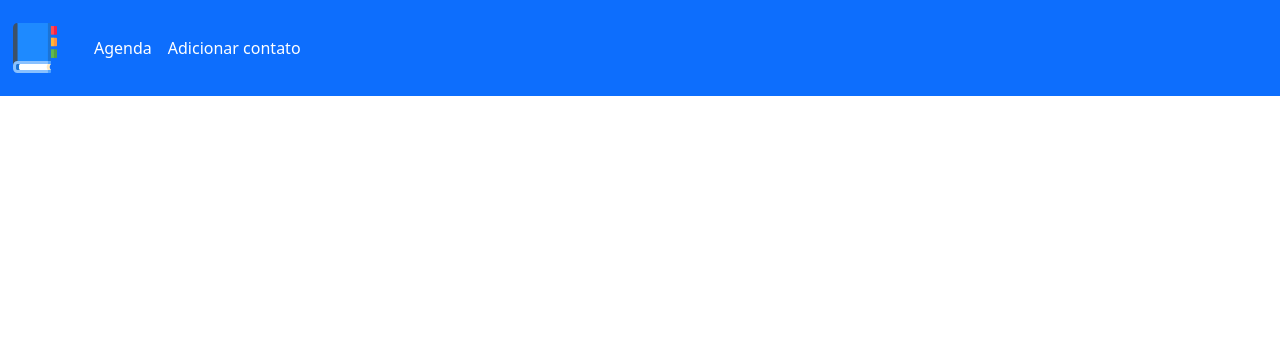
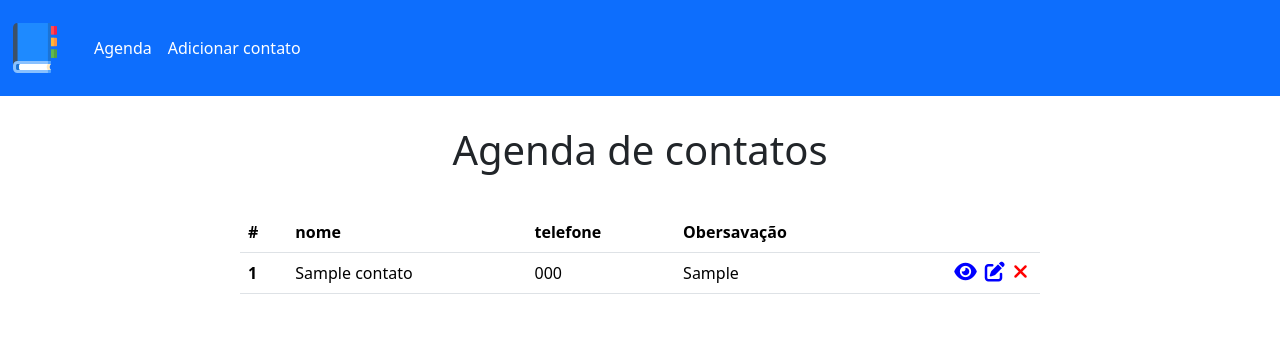
Before and after one commit to BSDO/php, a PHP site: page / in a window 1280 px wide. Shown: the top 356 px of the page. Run offline with PHP 8.4, Linux system fonts and the light colour scheme; tables that the repository leaves empty or names only in its code hold one stand-in row (values such as "Sample post"); some libraries are stand-ins or nearby versions.

Commit message:
aulas subidas

```diff
--- a/projeto_02/config/conexao.php
+++ b/projeto_02/config/conexao.php
@@ -1,25 +1,19 @@
 <?php
 
-//conexao com o banco de dados
-// uma forma de conecta ao banco
+  $host = "localhost";
+  $dbname = "agenda";
+  $user = "root";
+  $pass = "";
 
-$host = "localhost";
-$root = "root";
-$pass = "";
-$db = "agenda";
+  try {
 
+    $link = new PDO("mysql:host=$host;dbname=$dbname", $user, $pass);
 
-$link = new mysqli($host,$root,$pass,$db);
+    // Ativar o modo de erros
+    $link->setAttribute(PDO::ATTR_ERRMODE, PDO::ERRMODE_EXCEPTION);
 
-if($link->connect_error){
-    echo "Erro na conexão com o ".$link->connect_error  ."<br>";
-}
-else
-{
-    //echo "conectado com sucesso!";
-}
-
-
-
-
-?>
+  } catch(PDOException $e) {
+    // erro na conexão
+    $error = $e->getMessage();
+    echo "Erro: $error";
+  }
--- a/projeto_02/config/processamento.php
+++ b/projeto_02/config/processamento.php
@@ -1,9 +1,41 @@
 <?php
 
-    include('conexao.php');
-    include('url.php');
+    include("conexao.php");
+    include("url.php");
 
 
+    //retorna dado do banco
+    $id;
+
+    if(!empty($_GET)) {
+        $id = $_GET["id"];
+    }
+
+    // retorna todos os contatos
+    if(!empty($id)){
+
+        $query = "SELECT * FROM contatos WHERE id = :id";
+        $stmt = $link->prepare($query);
+        $stmt->bindParam(":id", $id);
+        $stmt->execute();
+
+        $contatos = $stmt->fetch();
 
 
+    } else
+    {
+
+
+            $contatos = [];
+
+            $qry = "SELECT * FROM contatos";
+
+            $stmt = $link->prepare($qry);
+
+            $stmt->execute();
+
+            $contatos = $stmt->fetchAll();
+
+    }
+
 ?>
--- a/projeto_02/css/style.css
+++ b/projeto_02/css/style.css
@@ -5,8 +5,115 @@
 }
 
 
-
 .navbar-brand img {
     width: 50px;
     margin: 10px;
 }
+
+#main-title{
+    text-align: center;
+    padding:30px;
+}
+
+/* HOME  */
+
+
+#contatos-table {
+    max-width: 800px;
+    margin: 0 auto;
+    padding-top: 30px;
+}
+
+#col-id{
+    font-weight:bold;
+}
+
+#contatos-table thead {
+    color: #fff;
+    background-color: #0000ff;
+}
+
+.actions{
+    text-align: right;
+    width:150px;
+}
+
+.actions i{
+    font-size: 20px;
+    margin-right: 4px;
+}
+
+.check-icon{
+    color: green;
+
+}
+
+.edit-icon{
+    color:#0000ff;
+}
+
+.delete-icon{
+    color:red;
+}
+
+.butao{
+    border: 0;
+    background-color: transparent;
+}
+
+
+#empty-list-text{
+    text-align: center;
+}
+
+#msg {
+    color:#155724;
+    background-color: #fff;
+    border: 1px solid #000000;
+    padding: 10px;
+    text-align:center;
+    max-width:500px;
+    margin: 0 auto;
+    margin-top: 30px;
+}
+
+
+/* Editar dados */
+
+
+
+#view-contatos{
+    max-width:500px;
+    margin: 0 auto;
+    padding: 30px;
+}
+
+#main-title-dado{
+    text-align: center;
+    padding:30px;
+    color:#aa1f1f
+}
+
+
+.container a{
+    text-decoration: none;
+}
+
+
+#back-index{
+    width: 70px;
+    padding: 5px;
+    text-align: center;
+    border: 1px solid black;
+    border-radius: 10px;
+    display:block;
+    position: absolute;
+    top:165px;
+}
+
+#back-index:hover{
+    color:#fff2f2;
+    font-weight: bold;
+    background-color: #2222e1;
+
+}
--- a/projeto_02/index.php
+++ b/projeto_02/index.php
@@ -1,13 +1,50 @@
 <?php
-     include('templates/header.php');
+     include("templates/header.php");
 ?>
-    <main>
+   <div class="container">
+        <?php if(isset($msg) && $msg != ''):?>
+           <p id="msg"><?= $msg ?></p>
+        <?php endif ?>
+        <h1 id="main-title">Agenda de contatos</h1>
+        <?php if(count($contatos) > 0): ?>
+            <table class="table table-responsive" id="contatos-table">
+                <thead>
+                    <tr>
+                        <th scope="col">#</th>
+                        <th scope="col">nome</th>
+                        <th scope="col">telefone</th>
+                        <th scope="col">Obersavação</th>
+                        <th></th>
+                    </tr>
+                </thead>
+                <tbody>
+                    <?php
+                        foreach($contatos as $contacts)
+                        {
+                    ?>
+                        <tr>
+                            <td scope="row" id="col-id"><?=$contacts["idcontato"];?></td >
+                            <td scope="row"><?=$contacts["nome"];?></td >
+                            <td scope="row"><?=$contacts["telefone"];?></td >
+                            <td scope="row" ><?=$contacts["obersavacao"];?></td>
+                            <td class="actions" >
+                                <a href="<?=$BASE_URL?>dados.contato.php"><i class="fa fa-eye edit-icon"></i></a>
+                                <a href="#"><i class="fa fa-edit edit-icon"></i></a>
+                                <button type="submit" class="butao"><i class="fas fa-times delete-icon"></i></button>
+                            </td>
 
 
+                        </tr>
 
+                    <?php
+                        }
+                    ?>
 
-    </main>
+                </tbody>
 
-<?php
-    include('templates/footer.php');
-?>
+            </table>
+
+        <?php else: ?>
+            <p id="empty-list-text">Ainda nao ha contatos na sua agenda, <a href="<?= $BASE_URL ?>create.php">Clique aqui para adicionar</a>.</p>
+        <?php endif ?>
+    </div>
--- a/projeto_02/templates/header.php
+++ b/projeto_02/templates/header.php
@@ -1,8 +1,15 @@
 <?php
-    include('config/conexao.php');
-    include('config/url.php');
+    include("config/conexao.php");
+    include("config/url.php");
+    include("config/processamento.php");
+
+    if(isset($_SESSION['msg']))
+    {
+        $msg = $_SESSION['msg'];
+        $_SESSION['msg'] = '';
 
 
+    }
 
 ?>
 <!DOCTYPE html>
@@ -20,7 +27,7 @@
     <!-- font awesome -->
     <link rel="stylesheet" href="https://cdnjs.cloudflare.com/ajax/libs/font-awesome/6.3.0/css/all.min.css" integrity="sha512-SzlrxWUlpfuzQ+pcUCosxcglQRNAq/DZjVsC0lE40xsADsfeQoEypE+enwcOiGjk/bSuGGKHEyjSoQ1zVisanQ==" crossorigin="anonymous" referrerpolicy="no-referrer" />
     <!-- CSS -->
-    <link rel="stylesheet" type="text/css" href="<?=$BASE_URL?>css/style.css ">
+    <link rel="stylesheet" type="text/css" href="<?=$BASE_URL?>/css/style.css ">
 </head>
 <body>
 <header>
```
Also changed, not shown: projeto_02/create.php (+11 -1 lines), projeto_02/dados.contato.php (added, +28 -0 lines).
